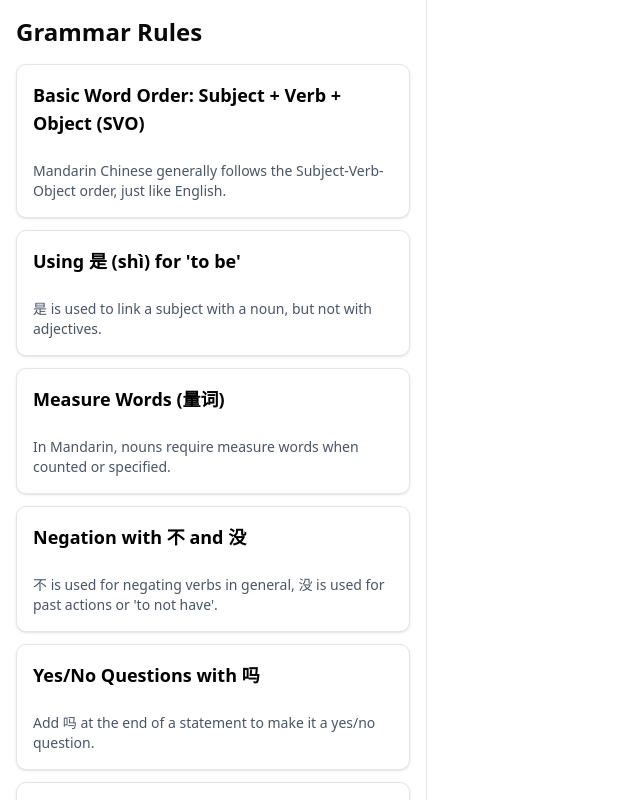
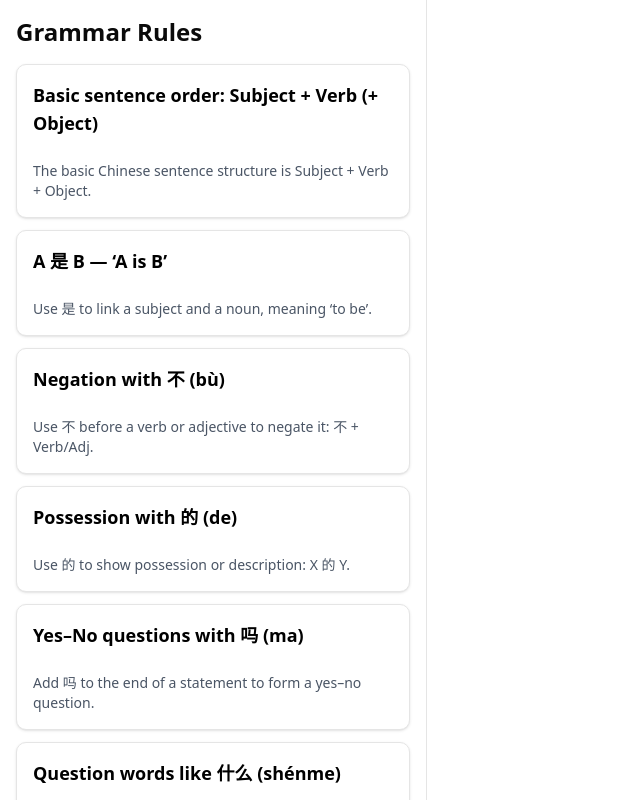
Before and after one commit to vtamprateep/language-speech-practice, a Next.js app in the folder frontend/: page /grammar in a window 1280 px wide. Shown: the whole page, without its empty margins (0-640 px from the left). Built offline with nearby package versions, Linux system fonts and the light colour scheme.

Commit message:
data resolution works

```diff
--- a/frontend/src/data/grammar.ts
+++ b/frontend/src/data/grammar.ts
@@ -1,7 +1,7 @@
 // data/grammar.ts
 
 export interface GrammarRule {
-    id: string;
+    id: number;
     title: string;
     description: string;
     examples: string[];
@@ -10,163 +10,263 @@ export interface GrammarRule {
 
 export const grammarRules: GrammarRule[] = [
     {
-        id: "word-order",
-        title: "Basic Word Order: Subject + Verb + Object (SVO)",
-        description: "Mandarin Chinese generally follows the Subject-Verb-Object order, just like English.",
+        id: 1,
+        title: "Basic sentence order: Subject + Verb (+ Object)",
+        description: "The basic Chinese sentence structure is Subject + Verb + Object.",
         examples: [
-            "我吃苹果。 (I eat apples.)",
-            "他喜欢音乐。 (He likes music.)",
+            "我爱你。 (Wǒ ài nǐ.) — I love you.",
+            "他吃苹果。 (Tā chī píngguǒ.) — He eats an apple."
         ],
         practice: [
-            "她 ___ 咖啡。",
-            "我 ___ 中文。",
-            "你 ___ 水。",
-            "他们 ___ 饭。",
-            "我们 ___ 电影。",
+            "Translate: ‘I like you.’",
+            "Make a sentence: 我 + Verb + Object."
         ]
     },
     {
-        id: "shi-sentences",
-        title: "Using 是 (shì) for 'to be'",
-        description: "是 is used to link a subject with a noun, but not with adjectives.",
+        id: 2,
+        title: "A 是 B — ‘A is B’",
+        description: "Use 是 to link a subject and a noun, meaning ‘to be’.",
         examples: [
-            "我是老师。 (I am a teacher.)",
-            "他是学生。 (He is a student.)",
+            "我是学生。 (Wǒ shì xuéshēng.) — I am a student.",
+            "他是老师。 (Tā shì lǎoshī.) — He is a teacher."
         ],
         practice: [
-            "她 ___ 医生。",
-            "我们 ___ 朋友。",
-            "你 ___ 中国人吗？",
-            "他不是老师，他 ___ 学生。",
-            "我 ___ 学生。",
+            "Translate: ‘She is a doctor.’",
+            "Make a sentence: 我是 + …"
         ]
     },
     {
-        id: "measure-words",
-        title: "Measure Words (量词)",
-        description: "In Mandarin, nouns require measure words when counted or specified.",
+        id: 3,
+        title: "Negation with 不 (bù)",
+        description: "Use 不 before a verb or adjective to negate it: 不 + Verb/Adj.",
         examples: [
-            "一个人 (one person)",
-            "三本书 (three books)",
+            "我不是中国人。 (Wǒ bú shì Zhōngguó rén.) — I am not Chinese.",
+            "他不高兴。 (Tā bù gāoxìng.) — He is not happy."
         ],
         practice: [
-            "两 ___ 苹果。",
-            "五 ___ 狗。",
-            "一 ___ 杯水。",
-            "三 ___ 电影票。",
-            "十 ___ 笔。",
+            "Translate: ‘I am not a teacher.’",
+            "Make a sentence: 他不 + Adj."
         ]
     },
     {
-        id: "negation",
-        title: "Negation with 不 and 没",
-        description: "不 is used for negating verbs in general, 没 is used for past actions or 'to not have'.",
+        id: 4,
+        title: "Possession with 的 (de)",
+        description: "Use 的 to show possession or description: X 的 Y.",
         examples: [
-            "我不喜欢咖啡。 (I don’t like coffee.)",
-            "我没去过中国。 (I haven’t been to China.)",
+            "我的名字是李明。 (Wǒ de míngzì shì Lǐ Míng.) — My name is Li Ming.",
+            "这是她的书。 (Zhè shì tā de shū.) — This is her book."
         ],
         practice: [
-            "我 ___ 想去。",
-            "他 ___ 吃苹果。",
-            "我 ___ 看过这本书。",
-            "我们 ___ 学过这个。",
-            "你 ___ 去过北京吗？",
+            "Translate: ‘My name is Wang.’",
+            "Make a sentence: 他/她的 + Noun."
         ]
     },
     {
-        id: "questions-ma",
-        title: "Yes/No Questions with 吗",
-        description: "Add 吗 at the end of a statement to make it a yes/no question.",
+        id: 5,
+        title: "Yes–No questions with 吗 (ma)",
+        description: "Add 吗 to the end of a statement to form a yes–no question.",
         examples: [
-            "你喜欢中国菜吗？ (Do you like Chinese food?)",
-            "他是学生吗？ (Is he a student?)",
+            "你好吗？ (Nǐ hǎo ma?) — How are you?",
+            "他是老师吗？ (Tā shì lǎoshī ma?) — Is he a teacher?"
         ],
         practice: [
-            "你是老师 ___ ？",
-            "他会说中文 ___ ？",
-            "你要去吗 ___ ？",
-            "我们在北京 ___ ？",
-            "你有朋友 ___ ？",
+            "Translate: ‘Are you American?’",
+            "Make a sentence: 你是 + … + 吗？"
         ]
     },
     {
-        id: "zai-location",
-        title: "Using 在 to Indicate Location",
-        description: "在 is used to show where someone or something is located.",
+        id: 6,
+        title: "Question words like 什么 (shénme)",
+        description: "Use question words directly in place of what, who, where, etc. No need to move them to the front.",
         examples: [
-            "我在学校。 (I am at school.)",
-            "书在桌子上。 (The book is on the table.)",
+            "你叫什么名字？ (Nǐ jiào shénme míngzì?) — What is your name?",
+            "你喜欢什么？ (Nǐ xǐhuan shénme?) — What do you like?"
         ],
         practice: [
-            "他 ___ 家。",
-            "狗 ___ 桌子下。",
-            "我们 ___ 北京。",
-            "手机 ___ 包里。",
-            "老师 ___ 教室。",
+            "Translate: ‘What is this?’",
+            "Make a question using 什么."
         ]
     },
     {
-        id: "you-possession",
-        title: "Using 有 for Possession",
-        description: "有 means 'to have' and is used to show possession or existence.",
+        id: 7,
+        title: "The particle 吧 (ba) for suggestions",
+        description: "Add 吧 to the end of a sentence to make a polite suggestion or soften a command.",
         examples: [
-            "我有一本书。 (I have a book.)",
-            "学校有很多学生。 (The school has many students.)",
+            "我们走吧。 (Wǒmen zǒu ba.) — Let’s go.",
+            "喝点水吧。 (Hē diǎn shuǐ ba.) — Have some water."
         ],
         practice: [
-            "他 ___ 一只狗。",
-            "你 ___ 哥哥吗？",
-            "我们 ___ 中文课。",
-            "他们 ___ 车。",
-            "我没有 ___ 钱。",
+            "Translate: ‘Let’s eat.’",
+            "Make a sentence ending with 吧."
         ]
     },
     {
-        id: "le-past",
-        title: "了 (le) for Completed Actions",
-        description: "了 is used after a verb to indicate a completed action.",
+        id: 8,
+        title: "The question word 谁 (shéi) — ‘Who’",
+        description: "Use 谁 to ask about people.",
         examples: [
-            "我吃了饭。 (I ate a meal.)",
-            "他去了北京。 (He went to Beijing.)",
+            "他是谁？ (Tā shì shéi?) — Who is he?",
+            "你喜欢谁？ (Nǐ xǐhuan shéi?) — Who do you like?"
         ],
         practice: [
-            "我 ___ 看电影。",
-            "他们 ___ 买书。",
-            "我们 ___ 去商店。",
-            "他 ___ 学中文。",
-            "你 ___ 喝水了吗？",
+            "Translate: ‘Who is your teacher?’",
+            "Make a question using 谁."
         ]
     },
     {
-        id: "guo-experience",
-        title: "过 (guo) for Past Experience",
-        description: "过 indicates that someone has experienced something in the past.",
+        id: 9,
+        title: "也 (yě) — ‘Also’",
+        description: "Place 也 before the verb to say ‘also’ or ‘too’.",
         examples: [
-            "我去过中国。 (I have been to China.)",
-            "你看过这部电影吗？ (Have you seen this movie?)",
+            "我也是学生。 (Wǒ yě shì xuéshēng.) — I am also a student.",
+            "他也喜欢茶。 (Tā yě xǐhuan chá.) — He also likes tea."
         ],
         practice: [
-            "你 ___ 吃过火锅吗？",
-            "我 ___ 去过北京。",
-            "他们没 ___ 来过这里。",
-            "他 ___ 看过这本书。",
-            "我们 ___ 听过这个词。",
+            "Translate: ‘I also like coffee.’",
+            "Make a sentence using 也."
         ]
     },
     {
-        id: "ba-construction",
-        title: "把字句 (bǎ construction)",
-        description: "The 把 construction emphasizes the result of an action on an object.",
+        id: 10,
+        title: "都 (dōu) — ‘All’",
+        description: "Place 都 before the verb to indicate all members of a group.",
         examples: [
-            "他把书放在桌子上。 (He put the book on the table.)",
-            "我把门关上了。 (I closed the door.)",
+            "我们都是美国人。 (Wǒmen dōu shì Měiguó rén.) — We are all Americans.",
+            "他们都喜欢音乐。 (Tāmen dōu xǐhuan yīnyuè.) — They all like music."
         ],
         practice: [
-            "请你 ___ 门关上。",
-            "他 ___ 作业写完了。",
-            "他们 ___ 苹果吃了。",
-            "我 ___ 衣服洗了。",
-            "我们 ___ 椅子搬进来。",
+            "Translate: ‘We all like tea.’",
+            "Make a sentence using 都."
         ]
     },
+    {
+        id: 11,
+        title: "了 (le) — completed action marker",
+        description: "Place 了 after a verb to indicate a completed action or change of state.",
+        examples: [
+            "我吃了。 (Wǒ chī le.) — I ate.",
+            "他来了。 (Tā lái le.) — He came."
+        ],
+        practice: [
+            "Translate: ‘I finished eating.’",
+            "Make a sentence with 了 after the verb."
+        ]
+    },
+    {
+        id: 12,
+        title: "和 (hé) — ‘And’ (for nouns)",
+        description: "Use 和 to link nouns or noun phrases, not verbs or clauses.",
+        examples: [
+            "我和你。 (Wǒ hé nǐ.) — You and I.",
+            "我喜欢茶和咖啡。 (Wǒ xǐhuan chá hé kāfēi.) — I like tea and coffee."
+        ],
+        practice: [
+            "Translate: ‘Mom and Dad.’",
+            "Make a sentence using 和."
+        ]
+    },
+    {
+        id: 13,
+        title: "在 (zài) — location marker ‘at / in / on’",
+        description: "Use 在 before a location word to say where something or someone is.",
+        examples: [
+            "我在家。 (Wǒ zài jiā.) — I am at home.",
+            "他在学校。 (Tā zài xuéxiào.) — He is at school."
+        ],
+        practice: [
+            "Translate: ‘She is at work.’",
+            "Make a sentence with 在."
+        ]
+    },
+    {
+        id: 14,
+        title: "有 (yǒu) — ‘To have’ / existence",
+        description: "Use 有 to express possession or existence.",
+        examples: [
+            "我有一个姐姐。 (Wǒ yǒu yī gè jiějie.) — I have a sister.",
+            "桌子上有书。 (Zhuōzi shàng yǒu shū.) — There is a book on the table."
+        ],
+        practice: [
+            "Translate: ‘I have a dog.’",
+            "Make a sentence: 桌子上有 + …"
+        ]
+    },
+    {
+        id: 15,
+        title: "没有 (méiyǒu) — ‘To not have’ / negate 有",
+        description: "Use 没有 instead of 不有 to negate 有.",
+        examples: [
+            "我没有钱。 (Wǒ méiyǒu qián.) — I don’t have money.",
+            "他没有哥哥。 (Tā méiyǒu gēge.) — He doesn’t have an older brother."
+        ],
+        practice: [
+            "Translate: ‘I don’t have a car.’",
+            "Make a sentence using 没有."
+        ]
+    },
+    {
+        id: 16,
+        title: "Measure words (个, 本, 杯, etc.)",
+        description: "Most nouns require a measure word when counted or quantified.",
+        examples: [
+            "一个人 (yī gè rén) — one person",
+            "三本书 (sān běn shū) — three books"
+        ],
+        practice: [
+            "Translate: ‘two cups of tea.’",
+            "Make a phrase with 个 or 本."
+        ]
+    },
+    {
+        id: 17,
+        title: "Adjectives as predicates",
+        description: "In Chinese, adjectives can directly serve as predicates without ‘to be’.",
+        examples: [
+            "她很漂亮。 (Tā hěn piàoliang.) — She is beautiful.",
+            "天气很热。 (Tiānqì hěn rè.) — The weather is hot."
+        ],
+        practice: [
+            "Translate: ‘He is tall.’",
+            "Make a sentence: Subject + 很 + Adj."
+        ]
+    },
+    {
+        id: 18,
+        title: "Use of 很 (hěn) as a neutral link",
+        description: "很 often functions as a neutral linker between subject and adjective, not always meaning ‘very’.",
+        examples: [
+            "我很忙。 (Wǒ hěn máng.) — I am busy.",
+            "他很高。 (Tā hěn gāo.) — He is tall."
+        ],
+        practice: [
+            "Translate: ‘She is smart.’",
+            "Make a sentence with 很 + Adj."
+        ]
+    },
+    {
+        id: 19,
+        title: "呢 (ne) — question particle for ‘and you?’",
+        description: "Used after a noun or pronoun to return the same question.",
+        examples: [
+            "我很好。你呢？ (Wǒ hěn hǎo. Nǐ ne?) — I’m good. And you?",
+            "他是学生，你呢？ (Tā shì xuéshēng, nǐ ne?) — He’s a student, what about you?"
+        ],
+        practice: [
+            "Translate: ‘I’m fine. And you?’",
+            "Make a short exchange using 呢."
+        ]
+    },
+    {
+        id: 20,
+        title: "Time expressions before the verb",
+        description: "Time phrases like 今天 or 明天 usually appear before the verb in a sentence.",
+        examples: [
+            "我今天去学校。 (Wǒ jīntiān qù xuéxiào.) — I’m going to school today.",
+            "他明天工作。 (Tā míngtiān gōngzuò.) — He works tomorrow."
+        ],
+        practice: [
+            "Translate: ‘She will eat dinner tonight.’",
+            "Make a sentence starting with 今天."
+        ]
+    }
 ];
```
Also changed, not shown: frontend/src/app/lessons/[id]/page.tsx (+35 -5 lines), frontend/src/data/lessons.ts (+4 -34 lines).
